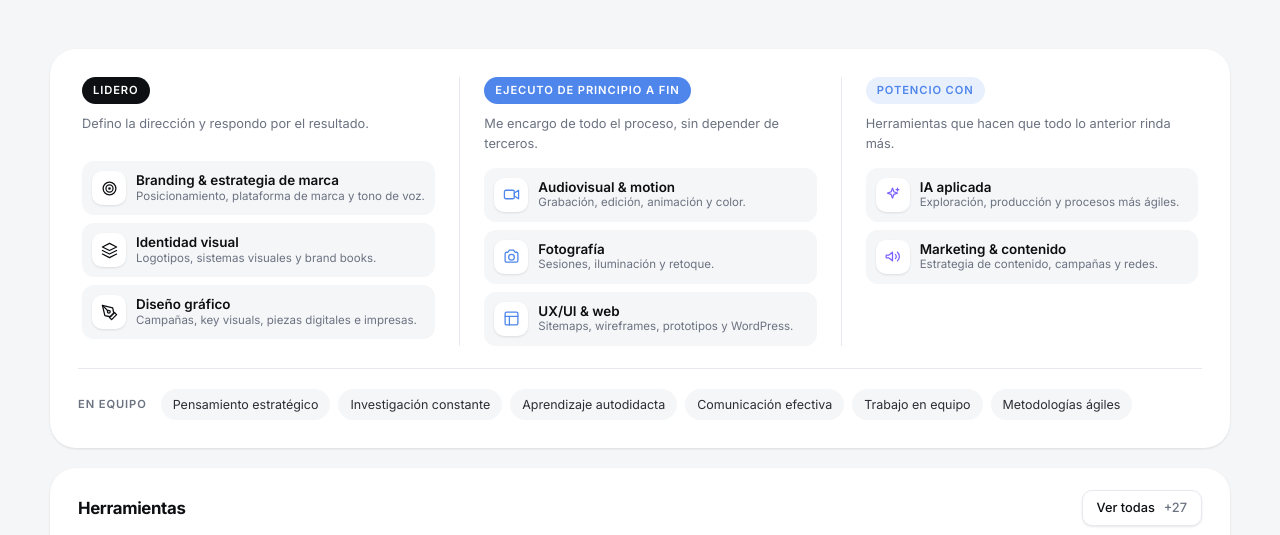
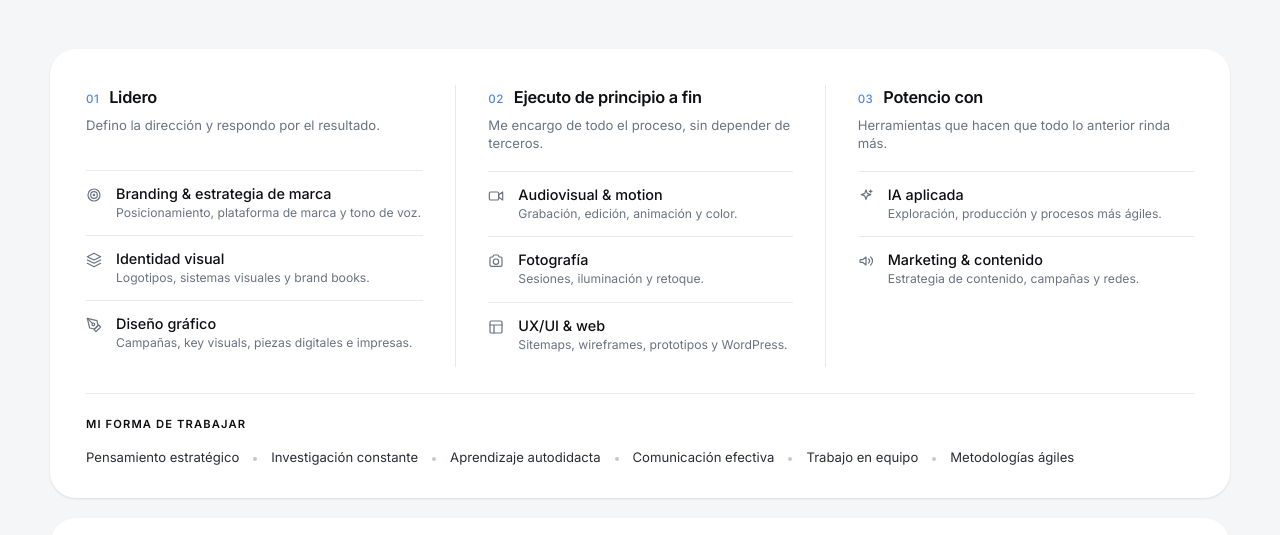
Before and after one commit to diaz99335/portafolio, a plain HTML site: page index.html in a window 1280 px wide. Shown: the part 7155-7690 px from the top of the page. Drawn offline with Linux system fonts and the light colour scheme.

Commit message:
Competencias: diseño más sobrio y forma de trabajar en una línea
Co-Authored-By: Claude Opus 5.5 <noreply@anthropic.com>
Claude-Session: https://claude.ai/code/session_014HjSCXqhx3dxkEiwcWycVs

```diff
--- a/index.html
+++ b/index.html
@@ -504,6 +504,28 @@ h1,h2,h3{font-family:var(--display)}
 .sk-soft{display:flex;flex-wrap:wrap;align-items:center;gap:8px;margin-top:22px;padding-top:20px;border-top:1px solid var(--line)}
 .sk-soft .lbl,.tl-grp .lbl{font-size:.7rem;font-weight:600;letter-spacing:.08em;text-transform:uppercase;color:var(--muted);margin-right:6px}
 .sk-soft > span:not(.lbl){font-size:.78rem;padding:6px 12px;border-radius:999px;background:var(--bg);color:var(--ink-2)}
+.sk-board{padding:36px 36px 30px}
+.sk-cols{gap:0}
+.sk-col{padding:0 32px!important;gap:0}
+.sk-col:first-child{padding-left:0!important}
+.sk-col:last-child{padding-right:0!important}
+.sk-col + .sk-col{border-left:1px solid var(--line)}
+.sk-col .sk-badge{background:none!important;color:var(--ink)!important;padding:0;border-radius:0;font-size:1.02rem;font-weight:600;letter-spacing:-.015em;text-transform:none;display:flex;align-items:baseline;gap:10px}
+.sk-col .sk-badge em{font-style:normal;font-size:.72rem;font-weight:500;color:var(--blue);letter-spacing:.04em}
+.sk-col .sk-desc{font-size:.82rem;margin:6px 0 18px;min-height:2.7em;line-height:1.4}
+.sk-col ul{gap:0;border-top:1px solid var(--line)}
+.sk-col li{background:none!important;border-radius:0;padding:14px 0;border-bottom:1px solid var(--line);gap:14px;align-items:flex-start;transition:padding .4s var(--ease)}
+.sk-col li:last-child{border-bottom:0}
+.sk-col li:hover{padding-left:6px}
+.sk-col .sk-ic{width:auto;height:auto;background:none;box-shadow:none;color:var(--muted)!important;margin-top:2px;transition:color .3s}
+.sk-col li:hover .sk-ic{color:var(--blue)!important}
+.sk-col .sk-ic svg{width:16px;height:16px}
+.sk-col li b{font-weight:500;font-size:.9rem}
+.sk-col li small{font-size:.76rem;margin-top:2px}
+.sk-soft2{margin-top:26px;padding-top:22px;border-top:1px solid var(--line);font-size:.82rem;color:var(--muted);display:flex;flex-wrap:wrap;align-items:center;gap:6px 0}
+.sk-soft2 span{font-size:.7rem;font-weight:600;letter-spacing:.1em;text-transform:uppercase;color:var(--ink);width:100%;margin-bottom:8px}
+.sk-soft2 b{font-weight:400;color:var(--ink-2);white-space:nowrap}
+.sk-soft2 b + b::before{content:"";display:inline-block;width:4px;height:4px;border-radius:50%;background:#C3CAD6;margin:0 14px;vertical-align:middle}
 .tl-board{margin-top:20px;background:#fff;border-radius:var(--radius-lg);box-shadow:var(--shadow-sm);padding:22px 28px}
 .tl-head{display:flex;justify-content:space-between;align-items:center;margin-bottom:16px}
 .tl-head h3{font-size:1.05rem;font-weight:700;letter-spacing:-.02em}
@@ -1064,7 +1086,9 @@ footer{background:#111214;color:#fff;padding:72px 0 28px}
   .tools{grid-template-columns:repeat(3,1fr)}
   .hobby-grid{grid-template-columns:1fr 1fr}
   .sk-cols{grid-template-columns:1fr}
-  .sk-col + .sk-col{border-left:0;padding-left:4px;border-top:1px solid var(--line);padding-top:18px}
+  .sk-col{padding:0!important}
+  .sk-col + .sk-col{border-left:0;border-top:1px solid var(--line);padding-top:22px!important;margin-top:22px}
+  .sk-soft2 span{width:100%;margin-bottom:6px}
   .sk-col .sk-desc{min-height:0}
   .sk-board,.tl-board{padding:22px}
   .n-track{padding-inline:16px}
@@ -1604,22 +1628,22 @@ footer{background:#111214;color:#fff;padding:72px 0 28px}
     <div class="sk-board reveal">
       <div class="sk-cols">
         <div class="sk-col lead">
-          <span class="sk-badge">Lidero</span>
+          <span class="sk-badge"><em>01</em>Lidero</span>
           <p class="sk-desc">Defino la dirección y respondo por el resultado.</p>
           <ul><li title="Posicionamiento, plataforma de marca y tono de voz."><span class="sk-ic"><svg viewBox="0 0 24 24" fill="none" stroke="currentColor" stroke-width="1.8" stroke-linecap="round" stroke-linejoin="round" aria-hidden="true"><circle cx="12" cy="12" r="9"/><circle cx="12" cy="12" r="5"/><circle cx="12" cy="12" r="1"/></svg></span><span><b>Branding & estrategia de marca</b><small>Posicionamiento, plataforma de marca y tono de voz.</small></span></li><li title="Logotipos, sistemas visuales y brand books."><span class="sk-ic"><svg viewBox="0 0 24 24" fill="none" stroke="currentColor" stroke-width="1.8" stroke-linecap="round" stroke-linejoin="round" aria-hidden="true"><path d="M12 2l10 5-10 5L2 7z"/><path d="M2 17l10 5 10-5M2 12l10 5 10-5"/></svg></span><span><b>Identidad visual</b><small>Logotipos, sistemas visuales y brand books.</small></span></li><li title="Campañas, key visuals, piezas digitales e impresas."><span class="sk-ic"><svg viewBox="0 0 24 24" fill="none" stroke="currentColor" stroke-width="1.8" stroke-linecap="round" stroke-linejoin="round" aria-hidden="true"><path d="M12 19l7-7 3 3-7 7-3-3z"/><path d="M18 13l-1.5-7.5L2 2l3.5 14.5L13 18l5-5z"/><path d="M2 2l7.6 7.6"/><circle cx="11" cy="11" r="2"/></svg></span><span><b>Diseño gráfico</b><small>Campañas, key visuals, piezas digitales e impresas.</small></span></li></ul>
         </div>
         <div class="sk-col exec">
-          <span class="sk-badge">Ejecuto de principio a fin</span>
+          <span class="sk-badge"><em>02</em>Ejecuto de principio a fin</span>
           <p class="sk-desc">Me encargo de todo el proceso, sin depender de terceros.</p>
           <ul><li title="Grabación, edición, animación y color."><span class="sk-ic"><svg viewBox="0 0 24 24" fill="none" stroke="currentColor" stroke-width="1.8" stroke-linecap="round" stroke-linejoin="round" aria-hidden="true"><rect x="2" y="6" width="14" height="12" rx="2"/><path d="M16 10l6-4v12l-6-4z"/></svg></span><span><b>Audiovisual & motion</b><small>Grabación, edición, animación y color.</small></span></li><li title="Sesiones, iluminación y retoque."><span class="sk-ic"><svg viewBox="0 0 24 24" fill="none" stroke="currentColor" stroke-width="1.8" stroke-linecap="round" stroke-linejoin="round" aria-hidden="true"><path d="M3 8a2 2 0 0 1 2-2h2l2-3h6l2 3h2a2 2 0 0 1 2 2v10a2 2 0 0 1-2 2H5a2 2 0 0 1-2-2z"/><circle cx="12" cy="13" r="4"/></svg></span><span><b>Fotografía</b><small>Sesiones, iluminación y retoque.</small></span></li><li title="Sitemaps, wireframes, prototipos y WordPress."><span class="sk-ic"><svg viewBox="0 0 24 24" fill="none" stroke="currentColor" stroke-width="1.8" stroke-linecap="round" stroke-linejoin="round" aria-hidden="true"><rect x="3" y="3" width="18" height="18" rx="2"/><path d="M3 9h18M9 21V9"/></svg></span><span><b>UX/UI & web</b><small>Sitemaps, wireframes, prototipos y WordPress.</small></span></li></ul>
         </div>
         <div class="sk-col boost">
-          <span class="sk-badge">Potencio con</span>
+          <span class="sk-badge"><em>03</em>Potencio con</span>
           <p class="sk-desc">Herramientas que hacen que todo lo anterior rinda más.</p>
           <ul><li title="Exploración, producción y procesos más ágiles."><span class="sk-ic"><svg viewBox="0 0 24 24" fill="none" stroke="currentColor" stroke-width="1.8" stroke-linecap="round" stroke-linejoin="round" aria-hidden="true"><path d="M12 3l1.9 5.1L19 10l-5.1 1.9L12 17l-1.9-5.1L5 10l5.1-1.9z"/><path d="M19 3v4M17 5h4"/></svg></span><span><b>IA aplicada</b><small>Exploración, producción y procesos más ágiles.</small></span></li><li title="Estrategia de contenido, campañas y redes."><span class="sk-ic"><svg viewBox="0 0 24 24" fill="none" stroke="currentColor" stroke-width="1.8" stroke-linecap="round" stroke-linejoin="round" aria-hidden="true"><path d="M3 11v2a1 1 0 0 0 1 1h3l5 4V6L7 10H4a1 1 0 0 0-1 1z"/><path d="M16 9a4 4 0 0 1 0 6M19 6a8 8 0 0 1 0 12"/></svg></span><span><b>Marketing & contenido</b><small>Estrategia de contenido, campañas y redes.</small></span></li></ul>
         </div>
       </div>
-      <div class="sk-soft"><span class="lbl">En equipo</span><span>Pensamiento estratégico</span><span>Investigación constante</span><span>Aprendizaje autodidacta</span><span>Comunicación efectiva</span><span>Trabajo en equipo</span><span>Metodologías ágiles</span></div>
+      <p class="sk-soft2"><span>Mi forma de trabajar</span><b>Pensamiento estratégico</b><b>Investigación constante</b><b>Aprendizaje autodidacta</b><b>Comunicación efectiva</b><b>Trabajo en equipo</b><b>Metodologías ágiles</b></p>
     </div>
     <div class="tl-board reveal" data-delay="1">
       <div class="tl-head"><h3>Herramientas</h3><button class="btn btn-light btn-sm" id="tlMore" aria-expanded="false">Ver todas <span>+27</span></button></div>
```
